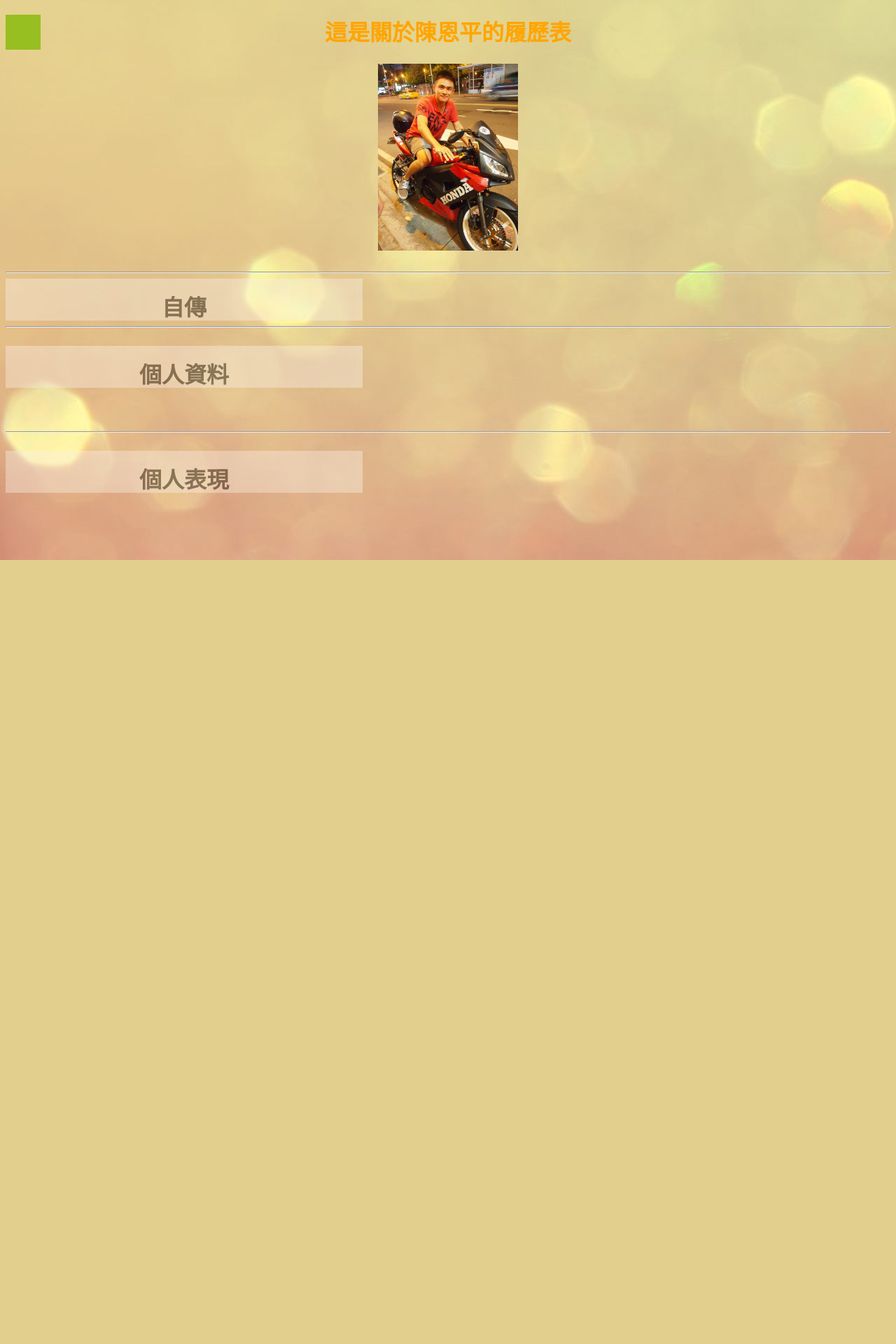
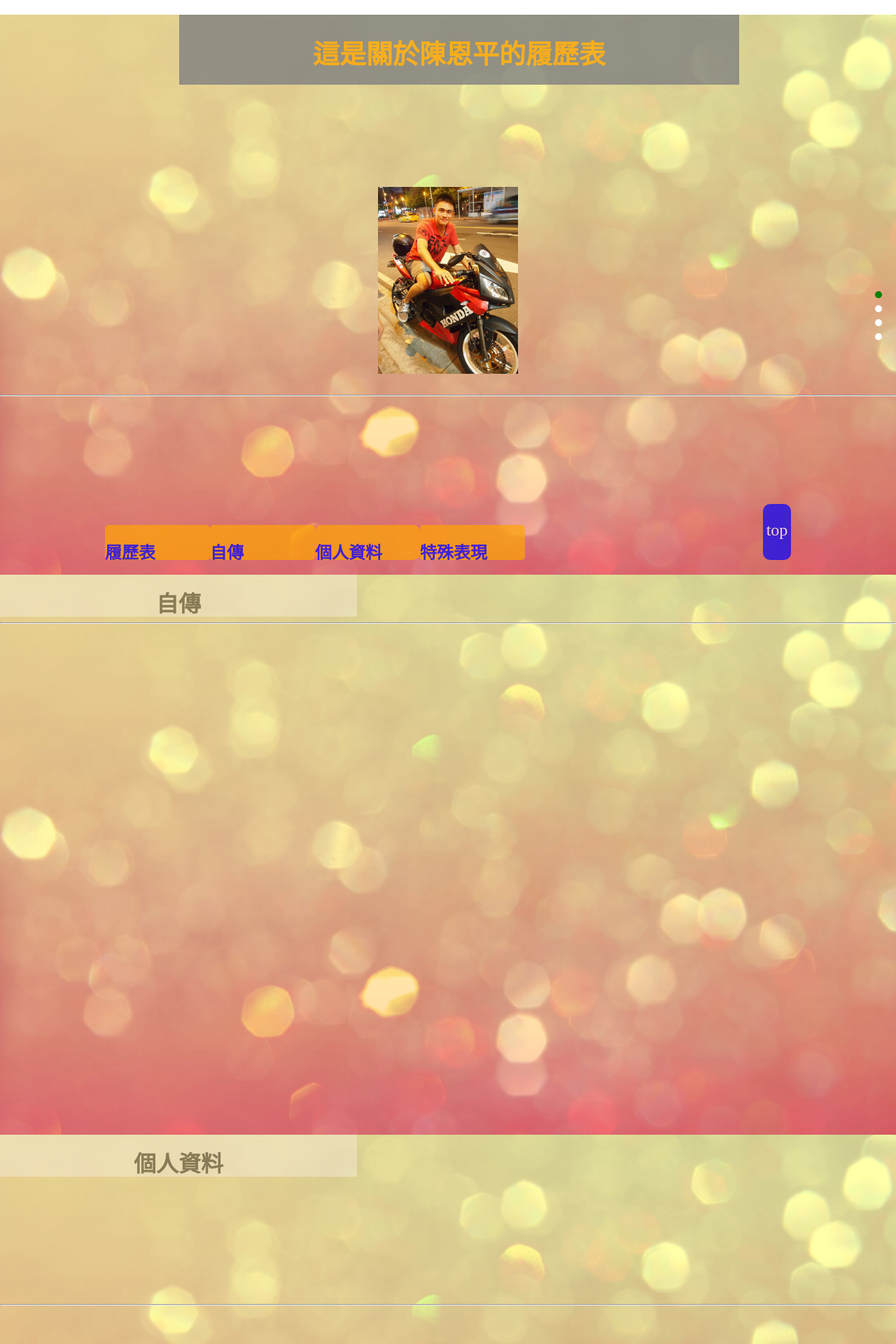
Before and after one commit to EnPingChen/resume, a PHP site: page / in a window 1280 px wide. Shown: the top 1920 px of the page at 70% size. Before the commit the page ends 800 px from the top, so only its background shows below. Run offline with PHP 8.4, Linux system fonts and the light colour scheme; some libraries are stand-ins or nearby versions.

Commit message:
resume.2

```diff
--- a/index.html
+++ b/index.html
@@ -6,16 +6,36 @@
 	<title>resume</title>
   <script type="text/javascript" src="jquery-2.1.4.min.js"></script>
  <script src="resume.js"></script>
-
+ <script src="jquery.mousewheel.js"></script>
+<script src="jquery.mousewheel.min.js"></script>
 </head>
 
 
 <body>
-<div  id = "divt"style="background:#98bf21;height:100px;width:100px;position:absolute;"></div>
-<div> <h1 class="intro">這是關於陳恩平的履歷表</h1></div>
 
- <p>                                                <img  src="10698566_553521104793315_3343508628896807590_n.jpg" alt="Mountain View" align="bottom"><p>
- <hr>
+    <div class="nav">
+        <ul>
+            <li style="background-color:green"></li>
+            <li></li>
+            <li></li>
+            <li></li>
+        </ul>
+    </div>
+      <div class ="downtip">
+         <div id = "tip1"><h2>履歷表</h2></div>
+         <div  id = "tip2"><h2>自傳</h2></div>
+         <div id = "tip3"><h2>個人資料</h2></div>
+          <div id = "tip4"><h2>特殊表現</h2></div>
+       </div>
+       <div id = "gototop">
+        <p id = "toptop">top</p>
+       </div>
+<div class="p01"><h1>
+    <div  id = "divt" align = "center"style="background:#98bf21;height:100px;width:100px;position:absolute;"> <h1 class="intro">這是關於陳恩平的履歷表</h1></div>
+       <br><br><br><br><br><br>
+          <p> <img  src="10698566_553521104793315_3343508628896807590_n.jpg" alt="Mountain View" align="bottom"><p>
+            <hr></div>
+<div class="p02">
              <div class="left"><h1 id="a">自傳</h1></div>
 
          <div class="section"><p>      出生於1994年在台北縣(現新北市)長大，在家中排行老二，上有一個哥哥、下有一個
@@ -25,8 +45,9 @@
        才把媽媽從鬼門關中救回來。所以才把我的名字取名叫「恩平」，「恩」時常警惕自己感恩身邊的所有事物，包含媽媽拼命把我生下來，「平」是希望我平平安安順利長大成人。
      </p></div>
      <hr>
-<br>
-<div class="left2"><h1 id="b">個人資料</h1></div><br><br>
+     <br></div>
+     <div class="p03">
+          <div class="left2"><h1 id="b">個人資料</h1></div><br><br><br><br><br><br><br><br><br><br><br><br>
     <div class="table">
     <table align="center">
     <colgroup>
@@ -73,14 +94,15 @@
   </tr>
  </table>
  </div>
-  <br><hr><br>
- <div class="left3"><h1 id ="c">個人表現</h1></div><br><br>
- <div class="table1">
- <table id="table1" align="center">
+  <br><hr><br></div>
+
+<div class="p04">
+          <div class="left2"><h1 id="c">特殊表現</h1></div><br><br>
+    <div class="table">
+    <table align="center">
     <colgroup>
-              <col span="1" width= "150px" ><col span="1" width= "400px" >
+              <col span="1" width= "100px" ><col span="1" width= "250px" ><col span="1" width= "200px" >
     </colgroup>
- 	<tr >
   <th>特殊表現 </th>
     <th>表現成績</th>
   </tr>
@@ -104,7 +126,11 @@
     <td>專業技能</td>
     <td>Microsoft office:word,excek,Powerpoint<br>程式語言設計:C++<br>資料庫:MySQL</td>
   </tr>
-   </table></div>
+   </table></div></div>
+<div class="p05"><h1>Page 5</h1></div>
+
+
+
 
 
   </body>
--- a/resume.css
+++ b/resume.css
@@ -1,8 +1,99 @@
-body {
-     background-image: url("2011060409223978.jpg");
+.p01{
+        background-image:url(2011060409223978.jpg);
+          background-size:cover;
+          background-repeat: no-repeat;
+        height:100vh;
+    }
+.p02{
+        background-image:url(2011060409223978.jpg);
+        background-size:cover;
+        background-repeat: no-repeat;
+        height:100vh;
+    }
+.p03{
+        background-image:url(2011060409223978.jpg);
+        background-size:cover;
+        background-repeat: no-repeat;
+        height:100vh;
+    }
+.p04{
+        background-image:url(2011060409223978.jpg);
+        background-size:cover;
+        background-repeat: no-repeat;
+        height:100vh;
+    }
+ .nav{
+ 	position: fixed;
+ 	top: 50%;
+ 	right: 10px;
+ }
 
-}
-table tr.alt td {
+ #tip1{
+ 	position: fixed;
+ 	bottom: 0px;
+ 	height: 50px;
+ 	width: 150px;
+ 	left: 150px;
+ 	background-color: orange;
+ 	text-align: center;
+ 	border-radius: 5px;
+ 	 border-width: 0px;
+    border-style: solid;
+    border-color: transparent;
+ 	opacity: 0.7;
+ }
+ #tip2{
+ 	position: fixed;
+ 	bottom: 0px;
+ 	height: 50px;
+ 	width: 150px;
+ 	left: 300px;
+ 	background-color: orange;
+ 	text-align: center;
+ 	border-radius: 5px;
+ 	 border-width: 0px;
+    border-style: solid;
+    border-color: transparent;
+ 	opacity: 0.7;
+ }
+ #tip3{
+ 	position: fixed;
+ 	bottom: 0px;
+ 	height: 50px;
+ 	width: 150px;
+ 	left: 450px;
+ 	background-color: orange;
+ 	text-align: center;
+    border-radius: 10px;
+    border-width: 0px;
+    border-style: solid;
+    border-color: transparent;
+    opacity: 0.7;
+ }
+ #tip4{
+ 	position: fixed;
+ 	bottom: 0px;
+ 	height: 50px;
+ 	width: 150px;
+ 	left: 600px;
+ 	background-color: orange;
+ 	text-align: center;
+ 	border-radius: 5px;
+ 	 border-width: 0px;
+    border-style: solid;
+    border-color: transparent;
+ 	opacity: 0.7;
+ }
+  li{
+        width:10px;
+        height:10px;
+        margin: 10px;
+        background-color: white;
+        border-radius: 5px;
+        //box-shadow: 1px 1px 1px rgba(0,0,0,0.5) inset,-1px -1px 1px rgba(0,0,0,0.5) inset;
+        list-style-type: none;
+    }
+ table tr.alt td {
     color: #000000;
     background-color: #FFDEAD;
     opacity: 0.7;
@@ -41,7 +132,7 @@ div.left2{
     background-color:#FAF0E6;
     width:100px;
     height: 0px;
-    //float:left;
+    float:left;
     padding:5px;
     opacity: 0.4;
     text-align: center;
@@ -81,7 +172,7 @@ img.head{
 }
 h1.intro{
   color: orange;
-  text-align: center;
+  font-size: 38px;
 }
 
 h1 {
@@ -126,3 +217,21 @@ a:active {
     background-color: transparent;
     text-decoration: underline;
 }
+body{
+	margin: 0px;
+	overflow: hidden;
+}
+#gototop{
+	position: fixed;
+	width: 40px;
+	height: 80px;
+	bottom: 0px;
+	right: 150px;
+	background-color: blue;
+		color: white;
+	border-radius: 10px;
+    opacity: 0.7;
+}
+#toptotp{
+	font-size: 28px;
+}
```
Also changed, not shown: resume.js (+140 -29 lines). Lines whose indentation alone changed are shown as unchanged.
